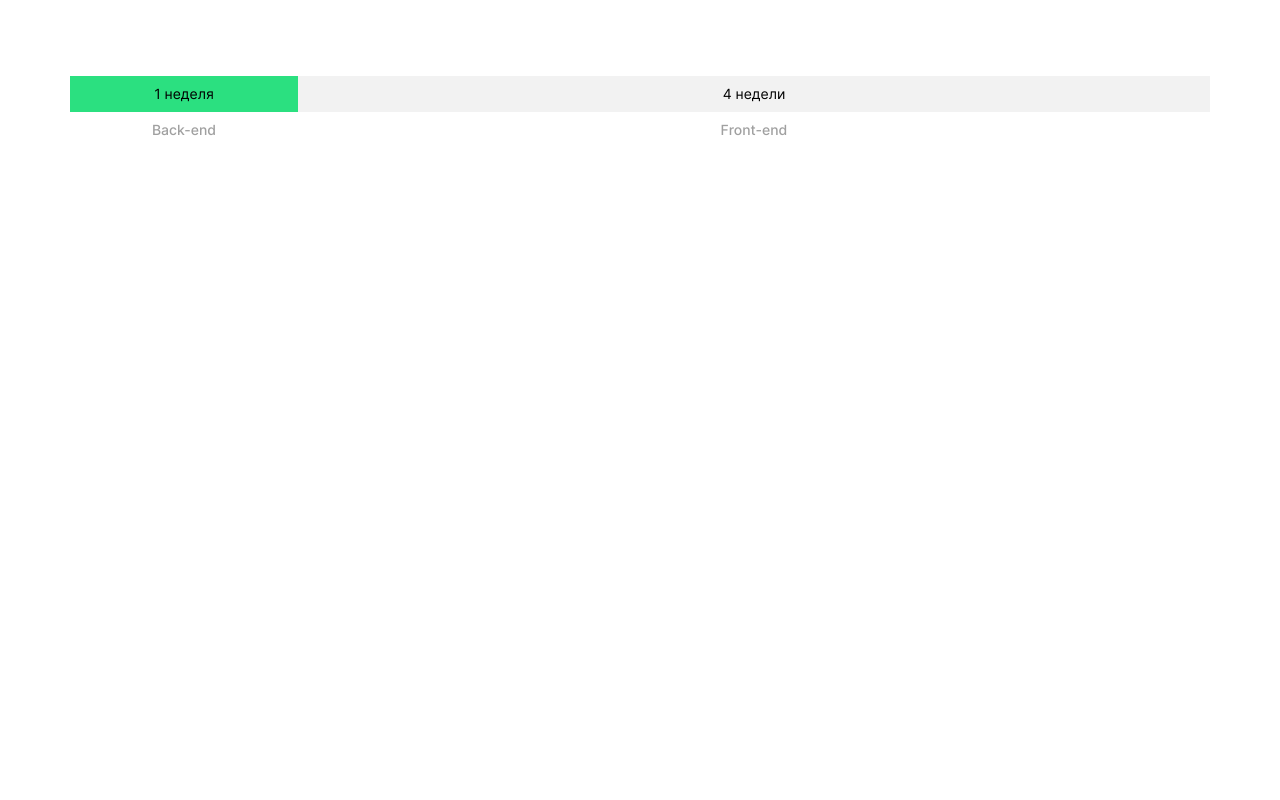
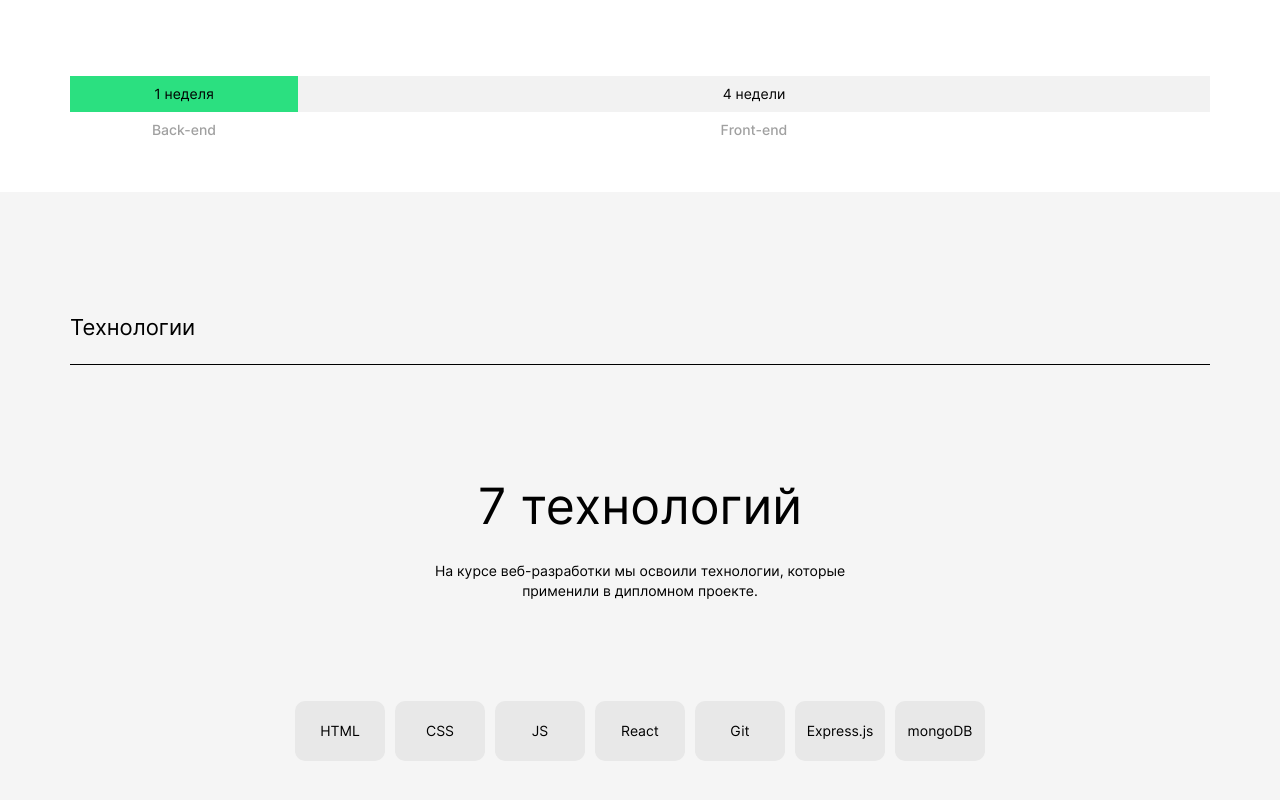
Before and after one commit to darud4/movies-explorer-frontend, a React (Create React App) app: page / in a window 1280 px wide. Shown: the part 1026-1826 px from the top of the page. Before the commit the page ends 1218 px from the top, so only its background shows below. Built offline with nearby package versions, Linux system fonts and the light colour scheme.

Commit message:
feat: make up main__title, finish Tech section on desktop

```diff
--- a/src/components/Main/AboutProject/AboutProject.css
+++ b/src/components/Main/AboutProject/AboutProject.css
@@ -29,16 +29,6 @@
   margin-top: 26px;
 }
 
-.about-project__title {
-  font-size: 22px;
-  font-weight: 400;
-  line-height: 27px;
-  display: inline-block;
-  width: 100%;
-  border-bottom: 1px solid black;
-  padding-bottom: 23px;
-}
-
 .time {
   display: grid;
   grid-template-columns: 1fr 4fr;
--- a/src/components/Main/AboutProject/AboutProject.js
+++ b/src/components/Main/AboutProject/AboutProject.js
@@ -1,8 +1,9 @@
+import '../Main.css';
 import './AboutProject.css';
 
 function AboutProject() {
     return (<div className='about-project'>
-        <h2 className="about-project__title">О проекте</h2>
+        <h2 className="main__title">О проекте</h2>
         <ul className="about-project__texts">
             <li className='about-project__text'>
                 <h3 className="about-project__subtitle">Дипломный проект включал 5 этапов</h3>
--- a/src/components/Main/Main.css
+++ b/src/components/Main/Main.css
@@ -0,0 +1,9 @@
+.main__title {
+  font-size: 22px;
+  font-weight: 400;
+  line-height: 27px;
+  display: inline-block;
+  width: 100%;
+  border-bottom: 1px solid black;
+  padding-bottom: 23px;
+}
--- a/src/components/Main/Main.js
+++ b/src/components/Main/Main.js
@@ -1,11 +1,13 @@
 import Promo from './Promo/Promo';
 import AboutProject from './AboutProject/AboutProject';
+import Techs from './Techs/Techs';
 import './Main.css';
 
 function Main() {
     return <section className="main">
         <Promo />
         <AboutProject />
+        <Techs />
     </section>
 
 }
--- /dev/null
+++ b/src/components/Main/Techs/Techs.css
@@ -0,0 +1,47 @@
+.techs {
+  background-color: #f5f5f5;
+  padding: 100px 70px;
+  display: flex;
+  flex-direction: column;
+  align-items: center;
+}
+
+.techs__title {
+  font-size: 50px;
+  font-weight: 400;
+  line-height: 58px;
+  margin: 90px 0 0;
+  padding: 0;
+}
+
+.techs__subtitle {
+  font-size: 14px;
+  font-weight: 400;
+  line-height: 20px;
+  max-width: 460px;
+  margin: 26px 0 0;
+  padding: 0;
+  text-align: center;
+}
+
+.techs__techs {
+  margin: 100px 0 0;
+  list-style: none;
+  padding: 0;
+  display: flex;
+  gap: 10px;
+  flex-wrap: wrap;
+}
+
+.techs__tech {
+  min-width: 90px;
+  min-height: 60px;
+  background-color: rgba(232, 232, 232, 1);
+  display: flex;
+  justify-content: center;
+  align-items: center;
+  border-radius: 10px;
+  font-size: 14px;
+  font-weight: 400;
+  line-height: 17px;
+}
--- /dev/null
+++ b/src/components/Main/Techs/Techs.js
@@ -0,0 +1,21 @@
+import '../Main.css';
+import './Techs.css';
+
+function Techs() {
+    return <section className="techs">
+        <h3 className="main__title">Технологии</h3>
+        <h2 className="techs__title">7 технологий</h2>
+        <p className="techs__subtitle">На курсе веб-разработки мы освоили технологии, которые применили в дипломном проекте.</p>
+        <ul className="techs__techs">
+            <li className="techs__tech">HTML</li>
+            <li className="techs__tech">CSS</li>
+            <li className="techs__tech">JS</li>
+            <li className="techs__tech">React</li>
+            <li className="techs__tech">Git</li>
+            <li className="techs__tech">Express.js</li>
+            <li className="techs__tech">mongoDB</li>
+        </ul>
+    </section>
+}
+
+export default Techs;
```
